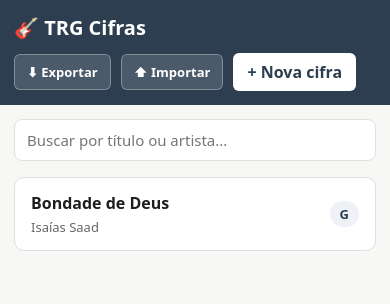
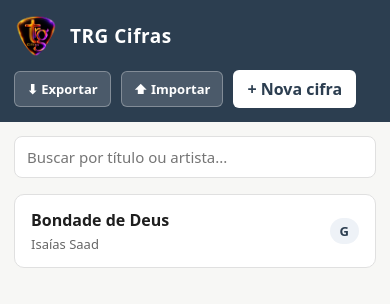
Before and after one commit to victorovalente/trg-cifras, a plain HTML site: page index.html in a window 390 px wide. Drawn offline with Linux system fonts and the light colour scheme.

Commit message:
Add files via upload

```diff
--- a/css/style.css
+++ b/css/style.css
@@ -94,3 +94,34 @@ main { max-width: 900px; margin: 0 auto; padding: 20px; }
   .linha { font-size: 13px; }
   .dialog-backup { padding: 18px; }
 }
+/* ===== LOGO TRG CIFRAS ===== */
+
+.header-esquerda {
+  display: flex;
+  align-items: center;
+  gap: 12px;
+}
+
+.header-esquerda img {
+  width: 52px;
+  height: 52px;
+  object-fit: contain;
+  flex-shrink: 0;
+}
+
+.header-esquerda h1 {
+  font-size: 22px;
+  font-weight: 700;
+  letter-spacing: 0.5px;
+}
+
+@media (max-width: 600px) {
+  .header-esquerda img {
+    width: 44px;
+    height: 44px;
+  }
+
+  .header-esquerda h1 {
+    font-size: 19px;
+  }
+}
--- a/index.html
+++ b/index.html
@@ -8,12 +8,17 @@
   <link rel="stylesheet" href="css/style.css">
   <link rel="manifest" href="manifest.webmanifest">
 <link rel="apple-touch-icon" href="icons/icon-192.png">
+<link rel="icon" type="image/png" href="icons/icon-192.png">
 </head>
 <body>
 <header>
   <div class="header-esquerda">
     <button class="voltar oculto" id="btnVoltar" type="button">← Voltar</button>
-    <h1 id="tituloHeader">🎸 TRG Cifras</h1>
+    <img src="icons/icon-192.png"
+     alt="Logo TRG Cifras"
+     width="40"
+     height="40">
+    <h1 id="tituloHeader">TRG Cifras</h1>
   </div>
   <div class="header-direita">
     <button class="btn-header-sec" id="btnExportar" type="button" title="Baixar backup .json">⬇ Exportar</button>
```
